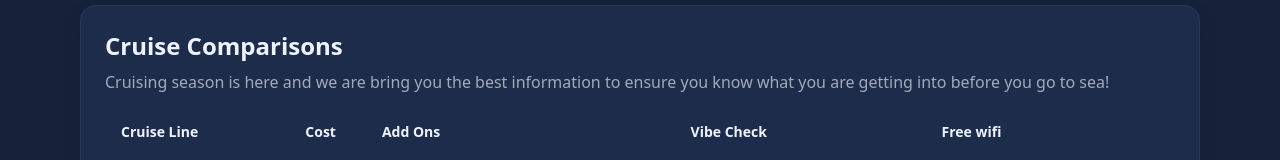
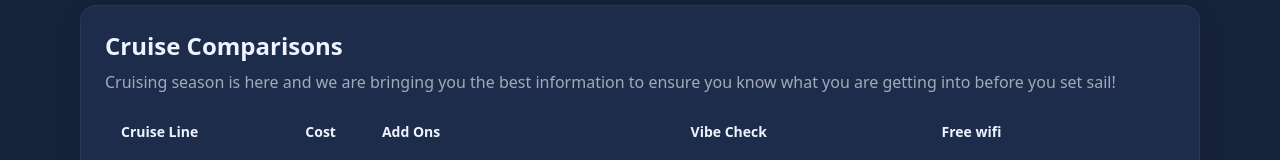
Before and after one commit to BrettWS2025/travelscout, a Next.js app: page / in a window 1280 px wide. Shown: the part 713-873 px from the top of the page. Built offline with nearby package versions, Linux system fonts and the light colour scheme.

Commit message:
Update page.tsx

```diff
--- a/app/page.tsx
+++ b/app/page.tsx
@@ -100,7 +100,7 @@ export default function Home() {
       <section className="card p-6">
         <h2 className="text-2xl font-semibold mb-2">Cruise Comparisons</h2>
         <p style={{ color: "var(--muted)" }} className="mb-4">
-          Cruising season is here and we are bring you the best information to ensure you know what you are getting into before you go to sea!
+          Cruising season is here and we are bringing you the best information to ensure you know what you are getting into before you set sail!
         </p>
         <ProductsTable
           rows={popularComparisonRows}
```
